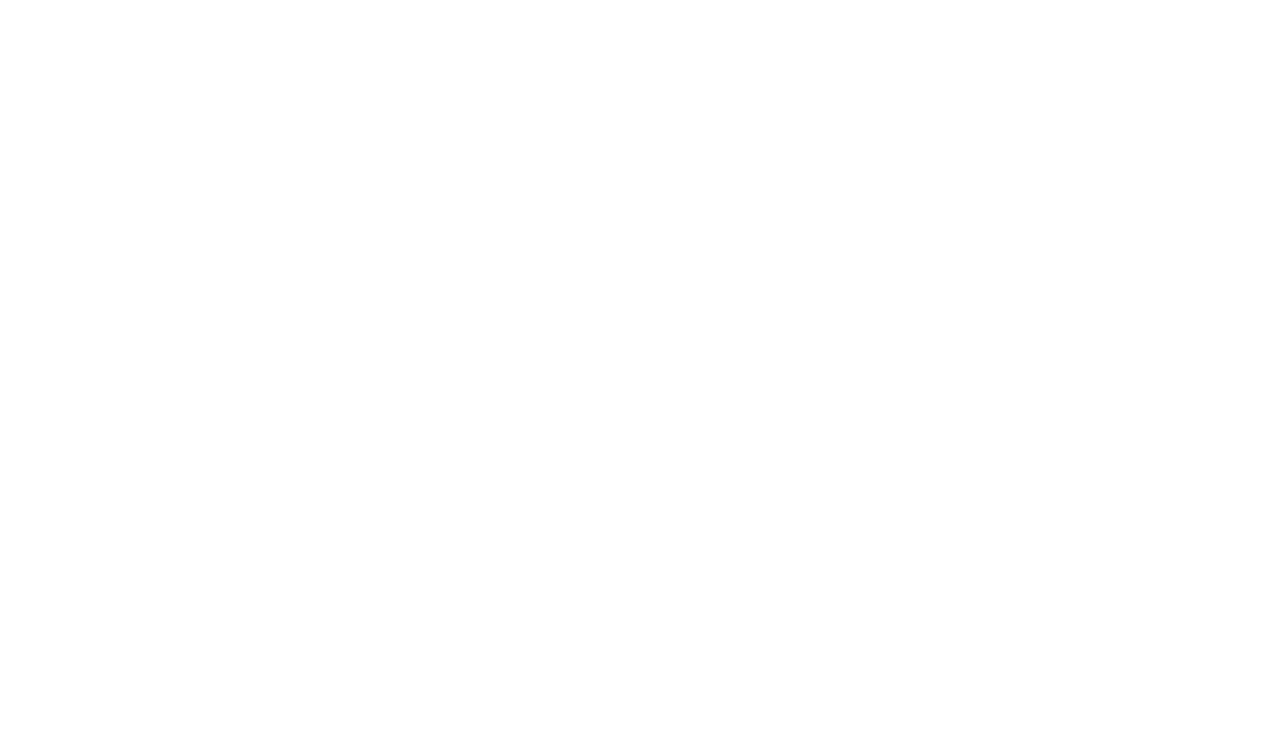
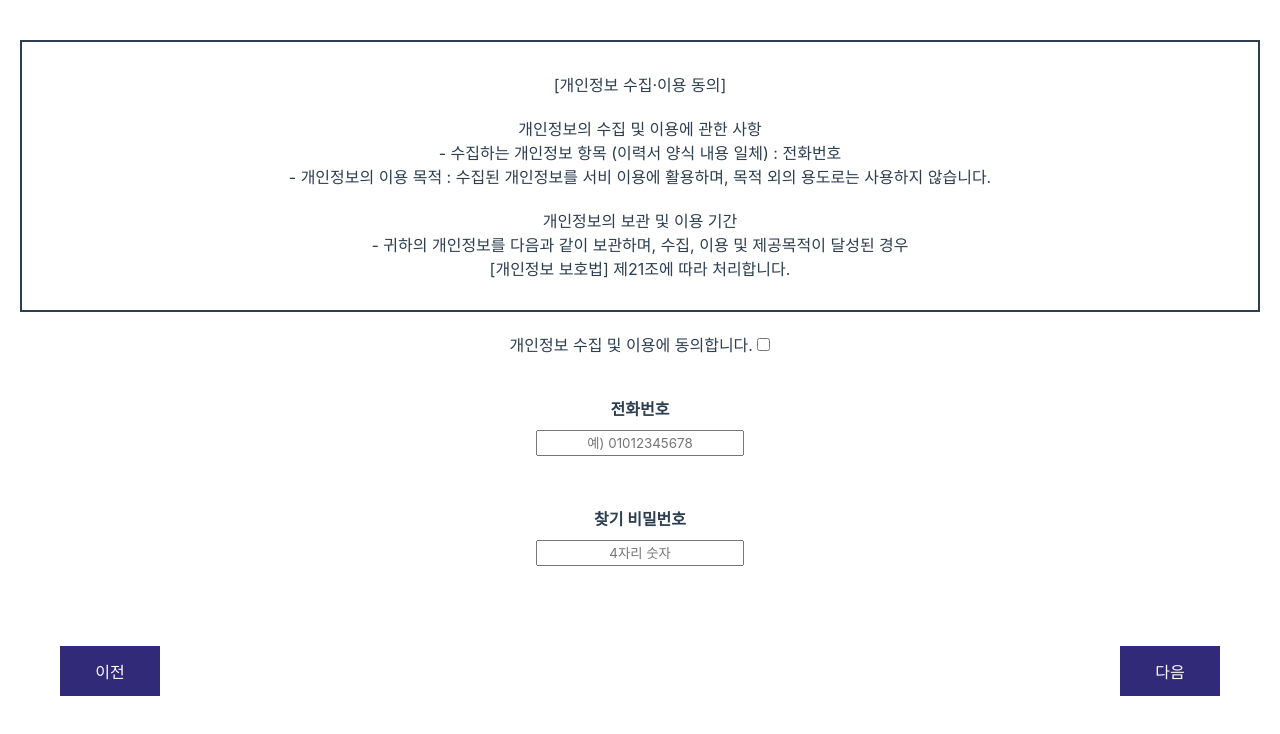
Before and after one commit to Zeus6768/studious-couscous, a website: page public/find_1.html in a window 1280 px wide. Drawn offline with Linux system fonts and the light colour scheme.

Commit message:
Fix button margin and Add main.js

```diff
--- a/public/find_1.html
+++ b/public/find_1.html
@@ -8,6 +8,42 @@
 	<title>Document</title>
 </head>
 <body>
-
+	<div class="container">
+		<div class="personal_info_agreement">
+			<div class="personal_info_agreement_title">
+				<p>[개인정보 수집·이용 동의]</p>
+			</div>
+			<div class="personal_info_agreement_detail">
+				개인정보의 수집 및 이용에 관한 사항<br>
+				- 수집하는 개인정보 항목 (이력서 양식 내용 일체) : 전화번호<br>
+				- 개인정보의 이용 목적 : 수집된 개인정보를 서비 이용에 활용하며, 목적 외의 용도로는 사용하지 않습니다.
+				<br><br>
+				개인정보의 보관 및 이용 기간<br>
+				- 귀하의 개인정보를 다음과 같이 보관하며, 수집, 이용 및 제공목적이 달성된 경우 <br>
+				[개인정보 보호법] 제21조에 따라 처리합니다.
+			</div>
+		</div>
+		<div class="personal_info_check">
+			<span onclick="check()">개인정보 수집 및 이용에 동의합니다. </span>
+			<input class="checkbox" type="checkbox" name="agree">
+		</div>
+		<div class="input_container">
+			<form action="" method="post" name="userinput">
+				<p class="input_p phone_number">전화번호</p>
+				<input class="input_text" type="text" name="phoneNumber" placeholder="예) 01012345678">
+				<p class="input_p password">찾기 비밀번호</p>
+				<input class="input_text" type="password" name="password" placeholder="4자리 숫자">
+			</form>
+			<div class="button_container">
+				<div class="button_previous btn_page" onclick="javascript:history.back()">
+					<span class="btn_prev">이전</span>
+				</div>
+				<div class="button_next btn_page" onclick="javascript:location.href='find_2'">
+					<span class="btn_next">다음</span>
+				</div>
+			</div>
+		</div>
+	</div>
 </body>
 </html>
+<script src="main.js"></script>
--- /dev/null
+++ b/public/main.js
@@ -0,0 +1,21 @@
+function selectBtn(e) {
+	const selected = document.getElementById('selected_cell');
+	if (e.value === '1') {
+		selected.innerHTML = "S1";
+	} else if (e.value === '2') {
+		selected.innerHTML = "S2";
+	} else if (e.value === '3') {
+		selected.innerHTML = "M1";
+	} else if (e.value === '4') {
+		selected.innerHTML = "L1";
+	}
+}
+
+function check() {
+	const checkbox = document.querySelector('.checkbox');
+	if (checkbox.checked) {
+		checkbox.checked = false;
+	} else {
+		checkbox.checked = true;
+	}
+}
--- a/public/style.css
+++ b/public/style.css
@@ -21,7 +21,7 @@
   display: flex;
   justify-content: space-between;
   align-items: center;
-  padding: 0 90px;
+  padding: 0 60px;
 }
 
 .btn_page {
```
Also changed, not shown: app.js (+11 -11 lines), public/find_2.html (+6 -1 lines), public/storage_1.html (+2 -21 lines), public/storage_2.html (+6 -17 lines).
